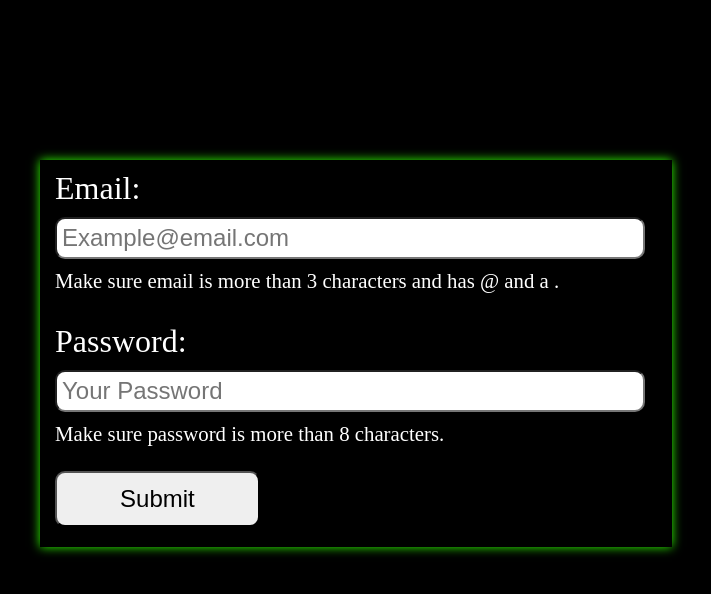
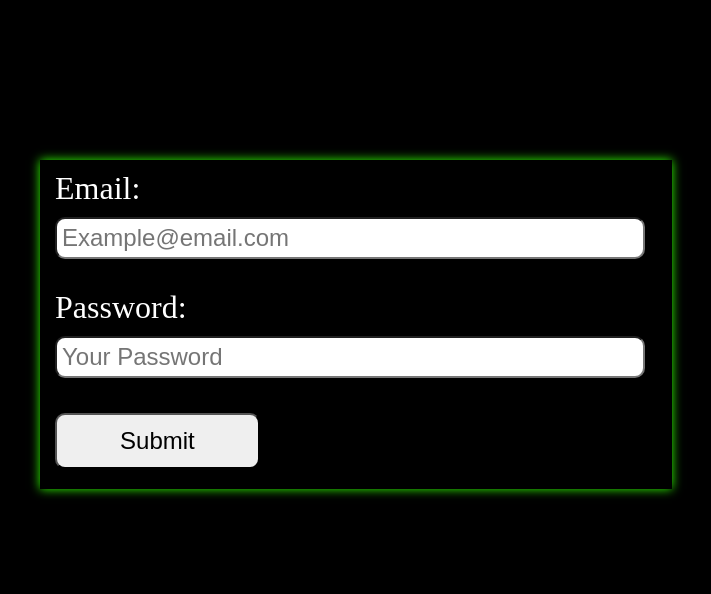
Before and after one commit to Faizan-fzn/Email-Validation-, a plain HTML site: page index.html in a window 1280 px wide. Shown: the whole page, without its empty margins (288-999 px from the left). Drawn offline with Linux system fonts and the light colour scheme.

Commit message:
Update index.html

```diff
--- a/index.html
+++ b/index.html
@@ -12,12 +12,12 @@
             <label id="email-label">Email: </label>
             <input type="email" placeholder="Example@email.com" id="email-input" required>
             <br>
-            <span id="email-error">Make sure email is more than 3 characters and has @ and a .</span>
+            <span id="email-error"></span>
 
             <label id="password-label">Password: </label>
             <input type="Password" placeholder="Your Password" id="password-input" required>
             <br>
-            <span id="password-error">Make sure password is more than 8 characters.</span>
+            <span id="password-error"></span>
 
             <button id="submit-button" type="submit">Submit</button>
         </form>
```
